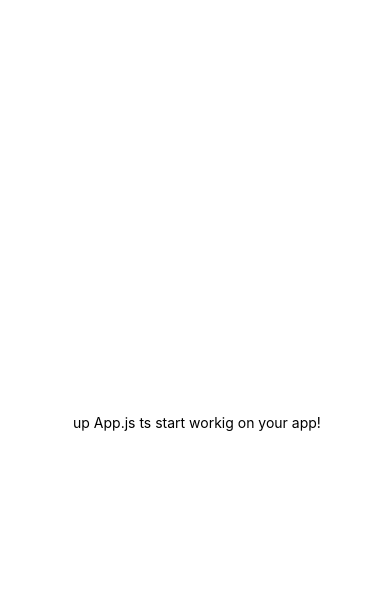
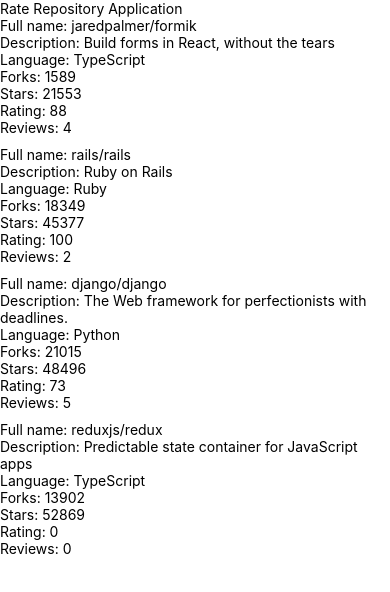
Before and after one commit to Ollitak/rate-repository-app, a React Native app: screen / in a window 390 px wide. Shown: the top 592 px of the page. Built offline with nearby package versions, Linux system fonts and the light colour scheme.

Commit message:
add reviewed repositories list

```diff
--- a/App.js
+++ b/App.js
@@ -1,21 +1,9 @@
-import { StatusBar } from 'expo-status-bar';
 import React from 'react';
-import { StyleSheet, Text, View } from 'react-native';
 
-export default function App() {
-  return (
-    <View style={styles.container}>
-      <Text> up App.js ts start workig on your app!</Text>
-      <StatusBar style="auto" />
-    </View>
-  );
-}
+import Main from './src/components/Main';
 
-const styles = StyleSheet.create({
-  container: {
-    flex: 1,
-    backgroundColor: '#fff',
-    alignItems: 'center',
-    justifyContent: 'center',
-  },
-});
+const App = () => {
+  return <Main />;
+};
+
+export default App;
--- /dev/null
+++ b/src/components/Main.jsx
@@ -0,0 +1,23 @@
+import React from 'react';
+import RepositoryList from './RepositoryList';
+import Constants from 'expo-constants';
+import { Text, StyleSheet, View } from 'react-native';
+
+const styles = StyleSheet.create({
+  container: {
+    marginTop: Constants.statusBarHeight,
+    flexGrow: 1,
+    flexShrink: 1,
+  },
+});
+
+const Main = () => {
+  return (
+    <View style={styles.container}>
+      <Text>Rate Repository Application</Text>
+      <RepositoryList/>
+    </View>
+  );
+};
+
+export default Main;
--- /dev/null
+++ b/src/components/RepositoryItem.jsx
@@ -0,0 +1,18 @@
+import React from 'react';
+import { View, Text } from 'react-native';
+
+const RepositoryItem = ({ item }) => {
+  return (
+  <View>
+    <Text>Full name: {item.fullName}</Text>
+    <Text>Description: {item.description}</Text>
+    <Text>Language: {item.language}</Text>
+    <Text>Forks: {item.forksCount}</Text>
+    <Text>Stars: {item.stargazersCount}</Text>
+    <Text>Rating: {item.ratingAverage}</Text>
+    <Text>Reviews: {item.reviewCount}</Text>
+  </View>
+  );
+};
+
+export default RepositoryItem;
--- /dev/null
+++ b/src/components/RepositoryList.jsx
@@ -0,0 +1,70 @@
+import React from 'react';
+import RepositoryItem from './RepositoryItem';
+import { FlatList, View, StyleSheet } from 'react-native';
+
+const styles = StyleSheet.create({
+  separator: {
+    height: 10,
+  },
+});
+
+const repositories = [
+  {
+    id: 'jaredpalmer.formik',
+    fullName: 'jaredpalmer/formik',
+    description: 'Build forms in React, without the tears',
+    language: 'TypeScript',
+    forksCount: 1589,
+    stargazersCount: 21553,
+    ratingAverage: 88,
+    reviewCount: 4,
+    ownerAvatarUrl: 'https://avatars2.githubusercontent.com/u/4060187?v=4',
+  },
+  {
+    id: 'rails.rails',
+    fullName: 'rails/rails',
+    description: 'Ruby on Rails',
+    language: 'Ruby',
+    forksCount: 18349,
+    stargazersCount: 45377,
+    ratingAverage: 100,
+    reviewCount: 2,
+    ownerAvatarUrl: 'https://avatars1.githubusercontent.com/u/4223?v=4',
+  },
+  {
+    id: 'django.django',
+    fullName: 'django/django',
+    description: 'The Web framework for perfectionists with deadlines.',
+    language: 'Python',
+    forksCount: 21015,
+    stargazersCount: 48496,
+    ratingAverage: 73,
+    reviewCount: 5,
+    ownerAvatarUrl: 'https://avatars2.githubusercontent.com/u/27804?v=4',
+  },
+  {
+    id: 'reduxjs.redux',
+    fullName: 'reduxjs/redux',
+    description: 'Predictable state container for JavaScript apps',
+    language: 'TypeScript',
+    forksCount: 13902,
+    stargazersCount: 52869,
+    ratingAverage: 0,
+    reviewCount: 0,
+    ownerAvatarUrl: 'https://avatars3.githubusercontent.com/u/13142323?v=4',
+  },
+];
+
+const ItemSeparator = () => <View style={styles.separator} />;
+
+const RepositoryList = () => {
+  return (
+    <FlatList
+      data={repositories}
+      ItemSeparatorComponent={ItemSeparator}
+      renderItem={RepositoryItem}
+    />
+  );
+};
+
+export default RepositoryList;
```
